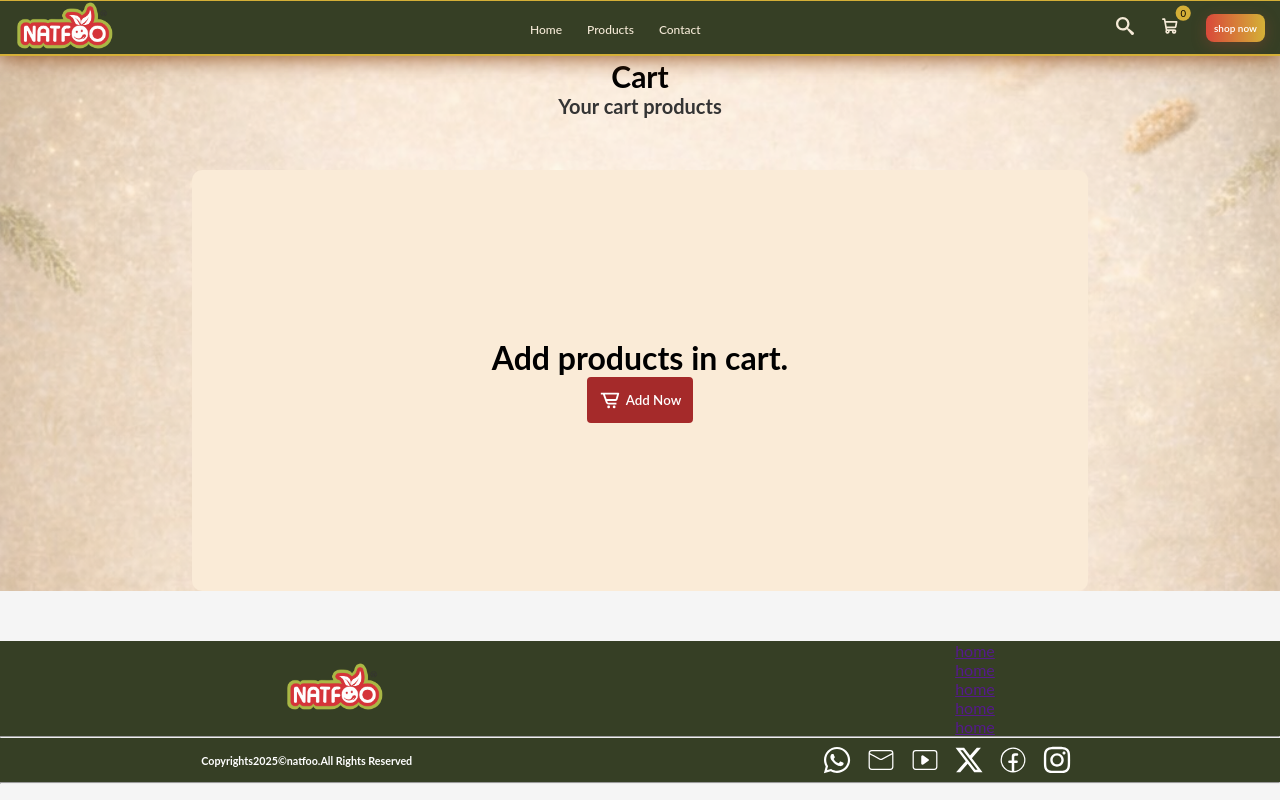
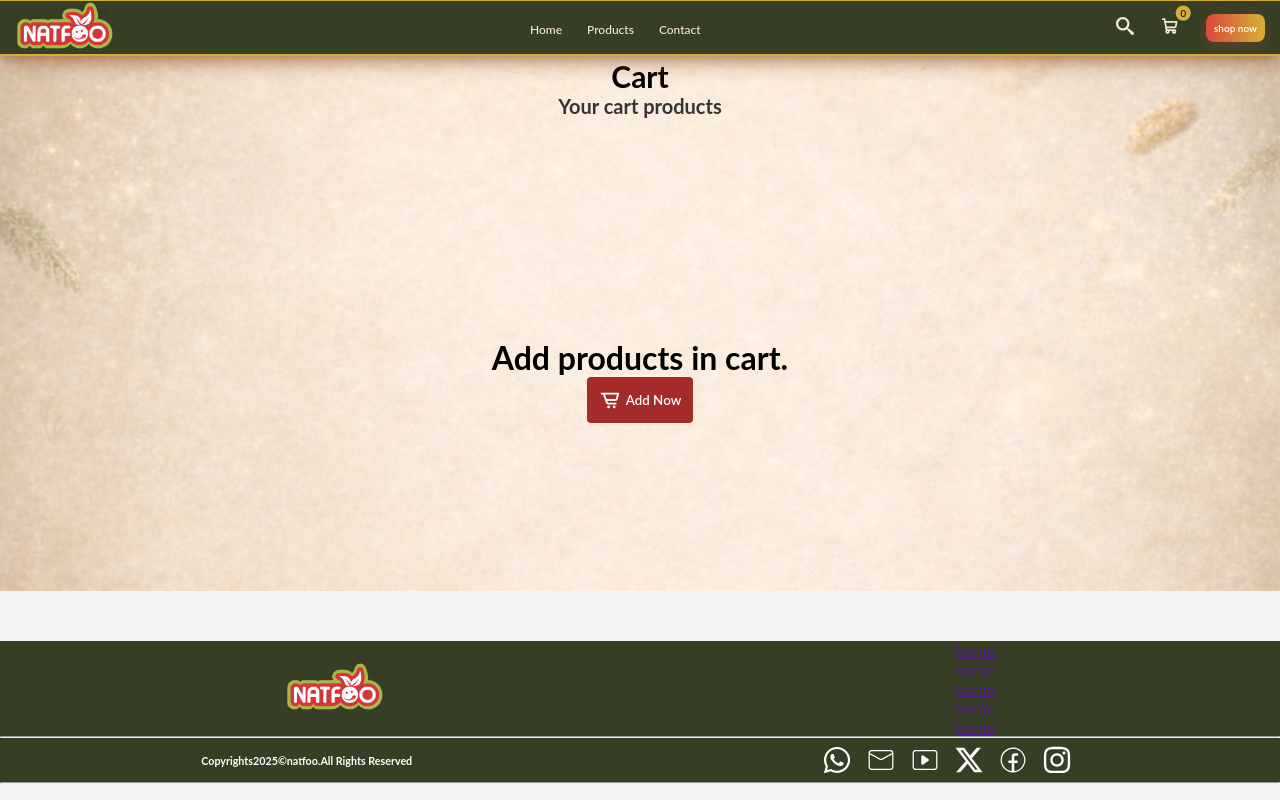
Before and after one commit to natfooin/natfoo, a React (Vite) app: page /cart in a window 1280 px wide. Built offline with nearby package versions, Linux system fonts and the light colour scheme.

Commit message:
bg color

```diff
--- a/src/pages/Cart.css
+++ b/src/pages/Cart.css
@@ -1,6 +1,6 @@
 /*No Prodcuts part*/
 .no-records {
-  background-color: antiquewhite;
+  background-color: transparent;
   border-radius: 10px;
   box-shadow: 0 0 0 10px solid gray;
   height: 40%;
```
